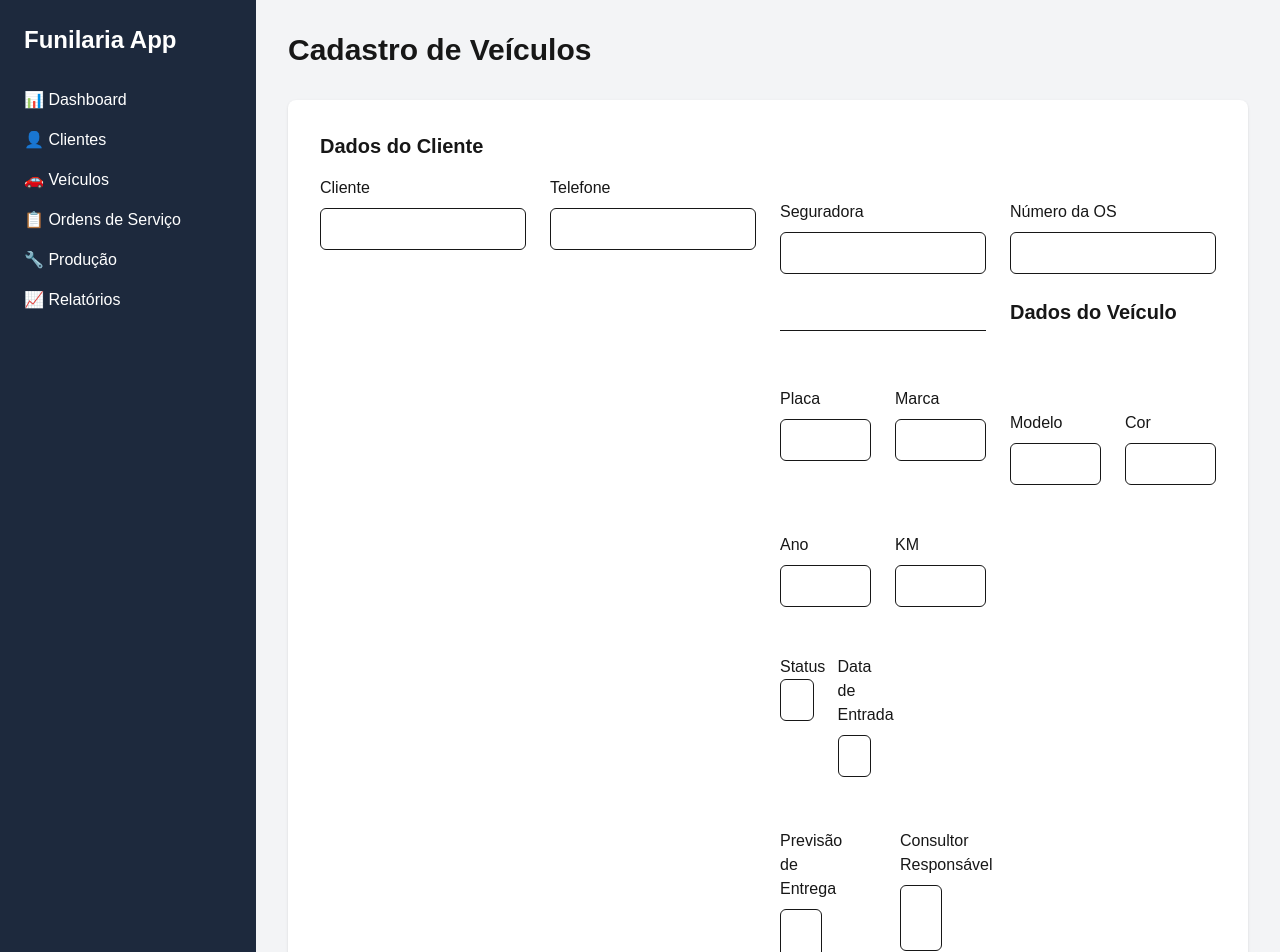
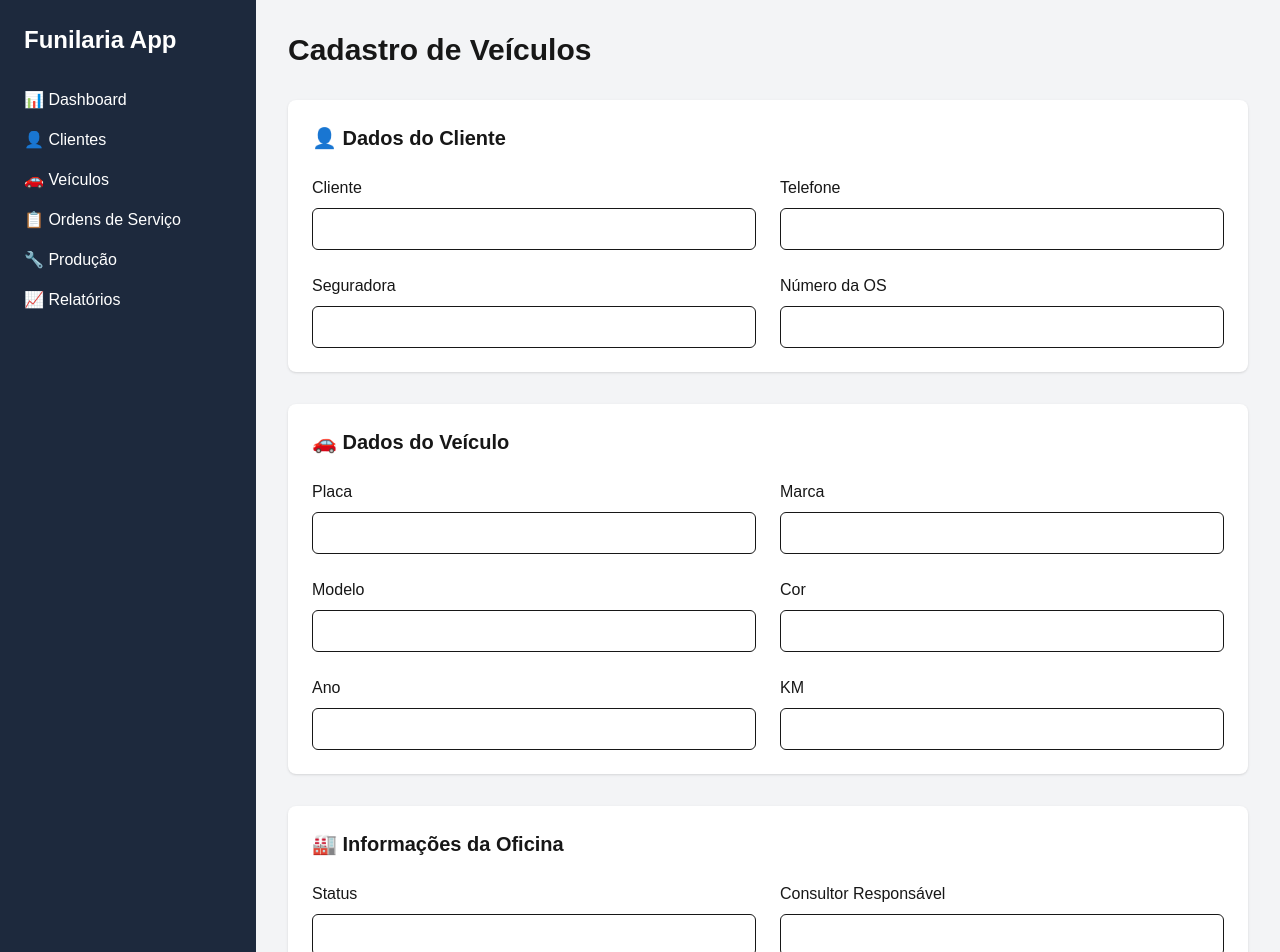
Before and after one commit to FabioCarlosMarques/funilaria-app, a Next.js app: page /cadastro-veiculos in a window 1280 px wide. Shown: the top 952 px of the page. Built offline with nearby package versions, Linux system fonts and the light colour scheme.

Commit message:
Hoje fiz uma alteração app/cadastro-veiculos/page.tsx que facilitou com um código mais limpo e profissional

```diff
--- a/app/cadastro-veiculos/page.tsx
+++ b/app/cadastro-veiculos/page.tsx
@@ -7,133 +7,95 @@ export default function CadastroVeiculos() {
       <Sidebar />
 
       <main className="flex-1 bg-gray-100 p-8">
-        <h1 className="text-3xl font-bold mb-8">Cadastro de Veículos</h1>
 
-        <div className="bg-white rounded-lg shadow p-8">
-          {/* Dados do Cliente */}
-          <h2 className="text-xl font-semibold mb-4">Dados do Cliente</h2>
+        <h1 className="text-3xl font-bold mb-8">
+          Cadastro de Veículos
+        </h1>
+
+        {/* ========================= */}
+        {/* DADOS DO CLIENTE */}
+        {/* ========================= */}
+
+        <div className="bg-white rounded-lg shadow p-6 mb-8">
+
+          <h2 className="text-xl font-bold mb-6">
+            👤 Dados do Cliente
+          </h2>
+
           <div className="grid grid-cols-2 gap-6">
-            <div className="grid grid-cols-2 gap-6">
-              <InputField label="Cliente" />
 
-              <InputField label="Telefone" />
-            </div>
+            <InputField label="Cliente" />
 
-            {/* Dados do Cliente - Linha 2 */}
+            <InputField label="Telefone" />
 
-            <div className="grid grid-cols-2 gap-6 mt-6">
-              <div>
-                <label className="block mb-2 font-medium">Seguradora</label>
+            <InputField label="Seguradora" />
 
-                <input type="text" className="w-full border rounded-md p-2" />
-              </div>
+            <InputField label="Número da OS" />
 
-              <div>
-                <label className="block mb-2 font-medium">Número da OS</label>
+          </div>
 
-                <input type="text" className="w-full border rounded-md p-2" />
-              </div>
-              <hr className="my-8" />
+        </div>
 
-              <h2 className="text-xl font-semibold mb-4">Dados do Veículo</h2>
+        {/* ========================= */}
+        {/* DADOS DO VEÍCULO */}
+        {/* ========================= */}
 
-              <div className="grid grid-cols-2 gap-6">
-                <div>
-                  <label className="block mb-2 font-medium">Placa</label>
+        <div className="bg-white rounded-lg shadow p-6 mb-8">
 
-                  <input type="text" className="w-full border rounded-md p-2" />
-                </div>
+          <h2 className="text-xl font-bold mb-6">
+            🚗 Dados do Veículo
+          </h2>
 
-                <div>
-                  <label className="block mb-2 font-medium">Marca</label>
+          <div className="grid grid-cols-2 gap-6">
 
-                  <input type="text" className="w-full border rounded-md p-2" />
-                </div>
-              </div>
+            <InputField label="Placa" />
 
-              <div className="grid grid-cols-2 gap-6 mt-6">
-                <div>
-                  <label className="block mb-2 font-medium">Modelo</label>
+            <InputField label="Marca" />
 
-                  <input type="text" className="w-full border rounded-md p-2" />
-                </div>
+            <InputField label="Modelo" />
 
-                <div>
-                  <label className="block mb-2 font-medium">Cor</label>
+            <InputField label="Cor" />
 
-                  <input type="text" className="w-full border rounded-md p-2" />
-                </div>
-              </div>
+            <InputField label="Ano" type="number" />
 
-              <div className="grid grid-cols-2 gap-6 mt-6">
-                <div>
-                  <label className="block mb-2 font-medium">Ano</label>
+            <InputField label="KM" type="number" />
 
-                  <input
-                    type="number"
-                    className="w-full border rounded-md p-2"
-                  />
-                </div>
+          </div>
 
-                <div>
-                  <label className="block mb-2 font-medium">KM</label>
+        </div>
 
-                  <input
-                    type="number"
-                    className="w-full border rounded-md p-2"
-                  />
-                </div>
+        {/* ========================= */}
+        {/* INFORMAÇÕES DA OFICINA */}
+        {/* ========================= */}
 
-                <div className="grid grid-cols-2 gap-6 mt-6">
-                  <div>
-                    <label className="block mb- font-medium">Status</label>
+        <div className="bg-white rounded-lg shadow p-6">
 
-                    <input
-                      type="select"
-                      className="w-full border rounded-md p-2"
-                    />
-                  </div>
+          <h2 className="text-xl font-bold mb-6">
+            🏭 Informações da Oficina
+          </h2>
 
-                  <div>
-                    <label className="block mb-2 font-medium">
-                      Data de Entrada
-                    </label>
+          <div className="grid grid-cols-2 gap-6">
 
-                    <input
-                      type="number"
-                      className="w-full border rounded-md p-2"
-                    />
-                  </div>
+            <InputField label="Status" />
 
-                  <div className="grid grid-cols-10 gap-30 mt-7">
-                    <div>
-                      <label className="block mb-2 font-medium">
-                        Previsão de Entrega
-                      </label>
+            <InputField label="Consultor Responsável" />
 
-                      <input
-                        type="date"
-                        className="w-full border rounded-md p-5"
-                      />
-                    </div>
+            <InputField
+              label="Data de Entrada"
+              type="date"
+            />
 
-                    <div>
-                      <label className="block mb-2 font-medium">
-                        Consultor Responsável
-                      </label>
+            <InputField
+              label="Previsão de Entrega"
+              type="date"
+            />
 
-                      <input
-                        type="text"
-                        className="w-full border rounded-md p-5"
-                      />
-                    </div>
-                  </div>
-                </div>
-              </div>
-            </div>
           </div>
+
         </div>
+
       </main>
+
     </div>
   );
 }
```
